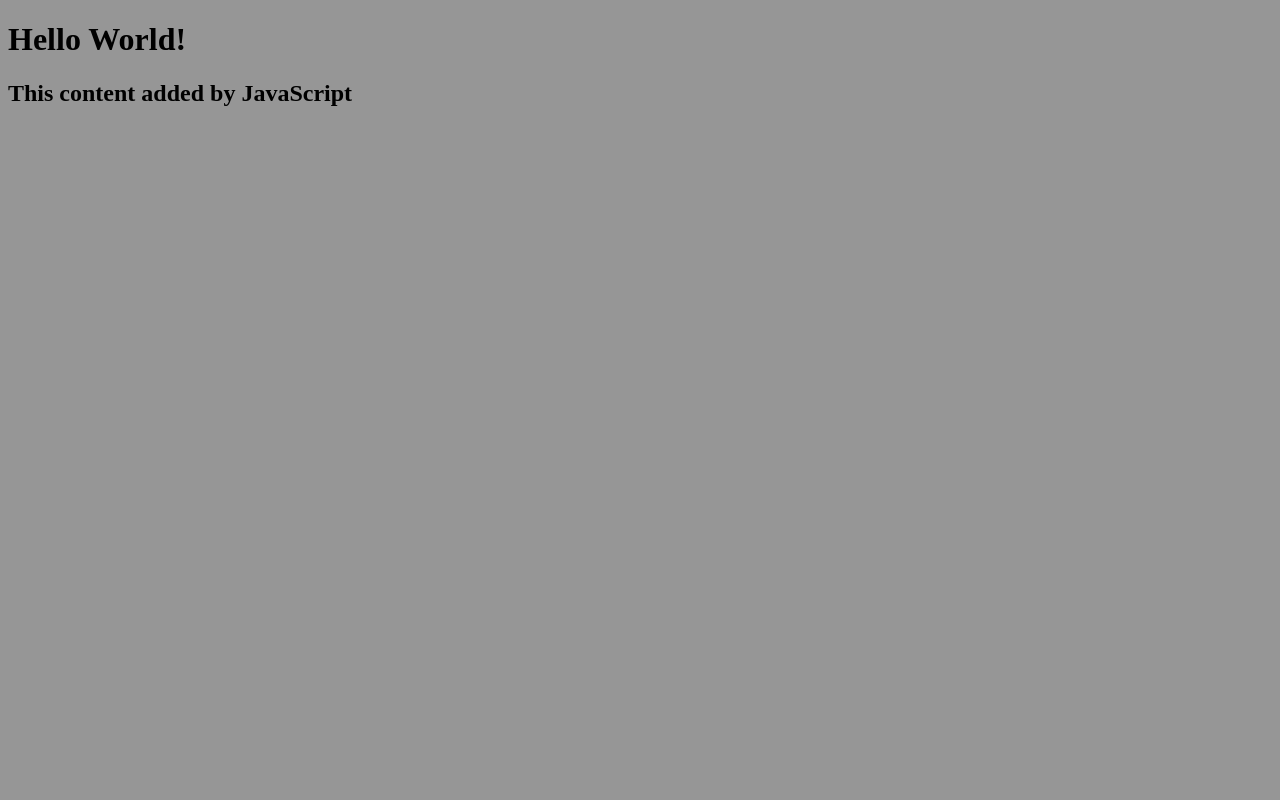
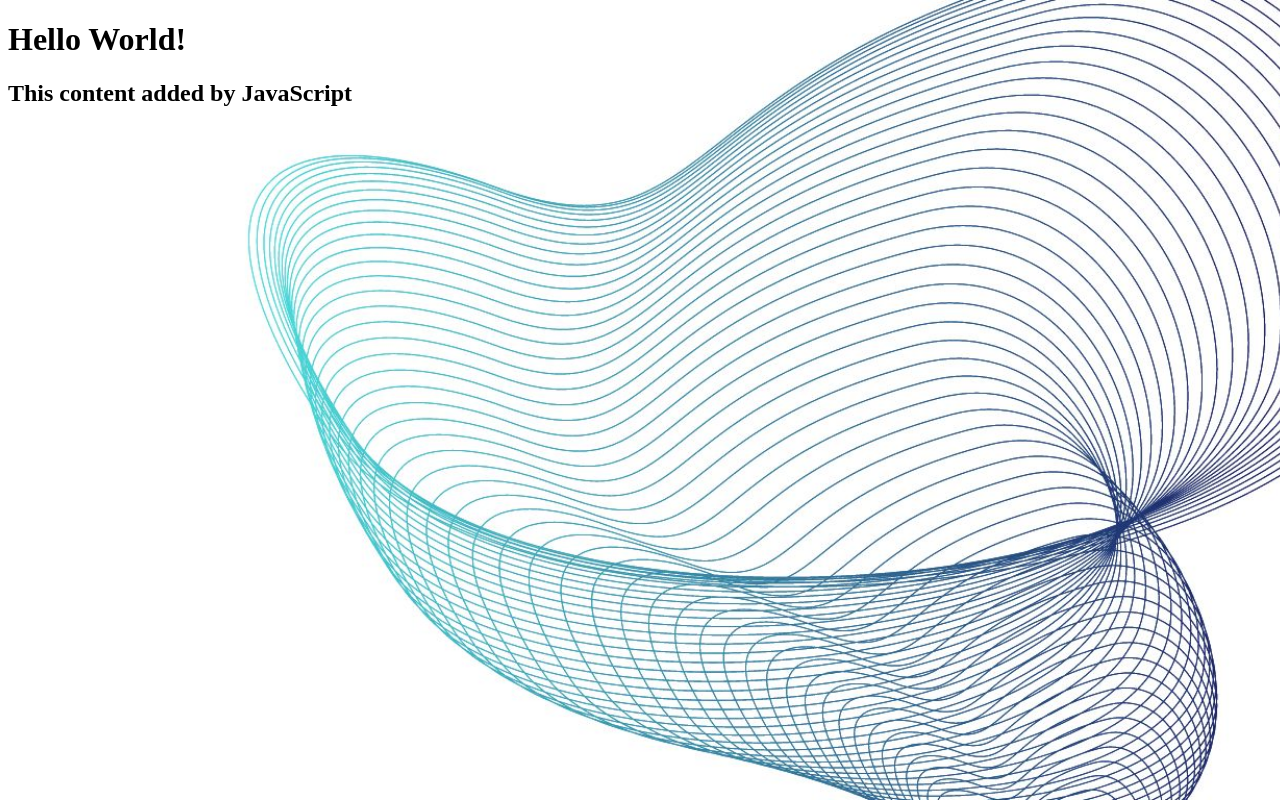
Before and after one commit to DeborahKurz/my-personal-website, a plain HTML site: page index.html in a window 1280 px wide. Drawn offline with Linux system fonts and the light colour scheme.

Commit message:
background image

```diff
--- a/style.css
+++ b/style.css
@@ -1,3 +1,5 @@
 body {
-    background: rgb(150, 150, 150);
+    background: url(./images/background.jpg) center no-repeat;
+    background-size: cover;
+    background-attachment: fixed;
 }
```
Also changed, not shown: images/background.jpg (added), 1 other file.
